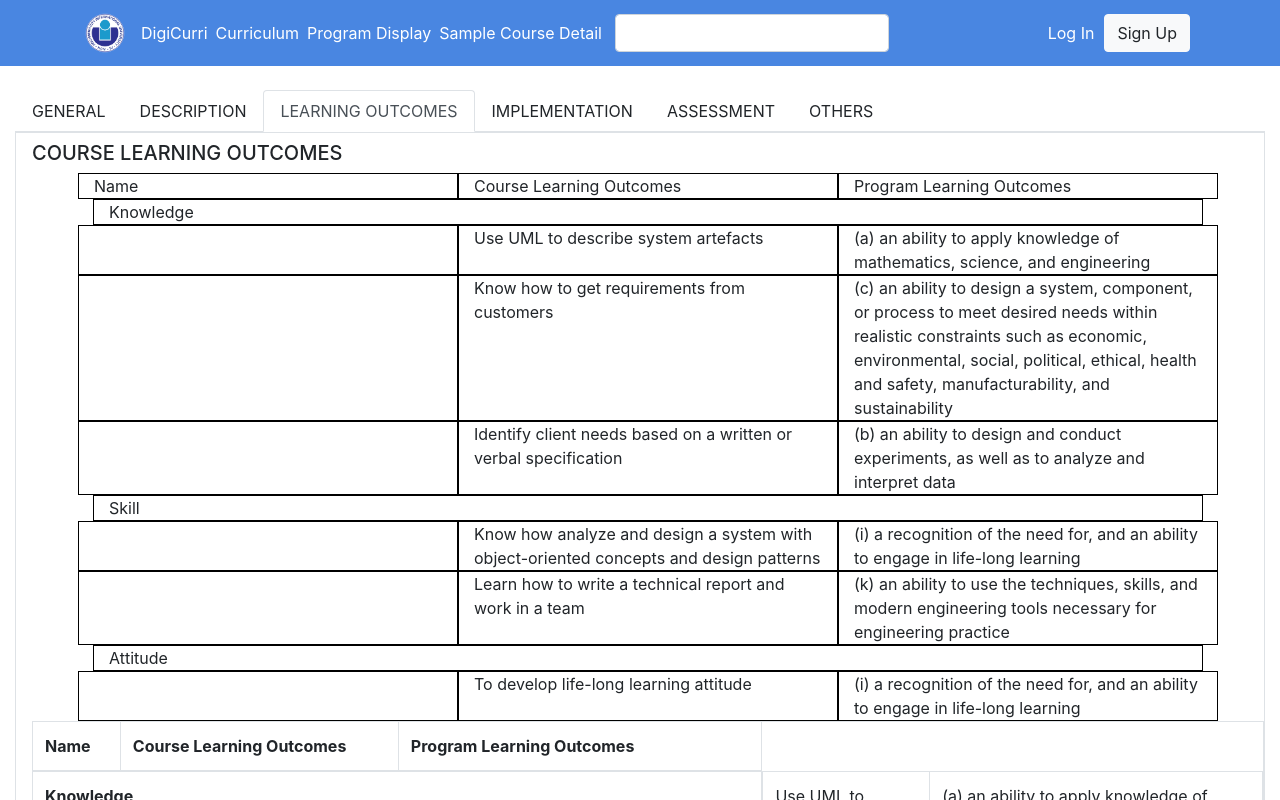
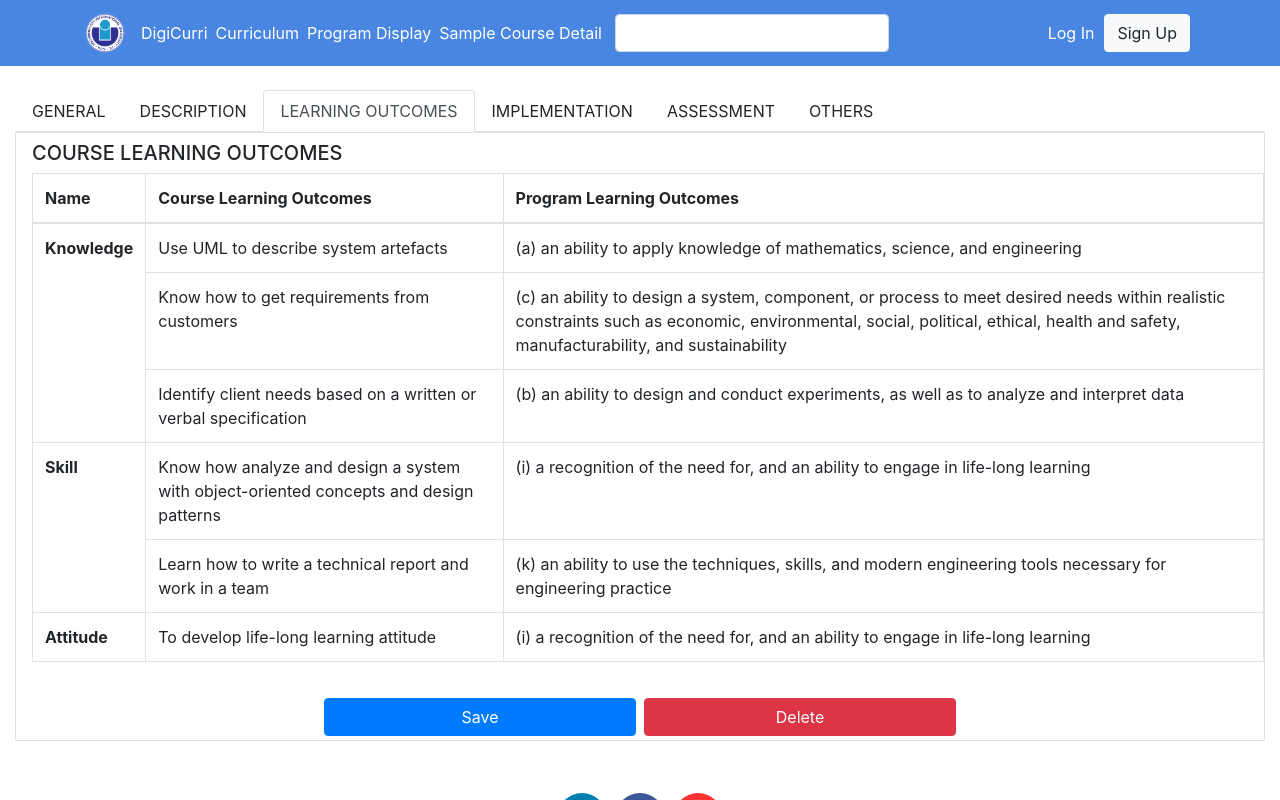
Before and after one commit to hcmiu-se-club-2019/digi-curriculum, a React (Create React App) app: page /course/IT090IU in a window 1280 px wide. Shown: the top 800 px of the page. Built offline with nearby package versions, Linux system fonts and the light colour scheme.

Commit message:
Fix table of outcome
yeahhhhh

```diff
--- a/src/components/courseDetail/courseTabs/CourseOutcomeTab.jsx
+++ b/src/components/courseDetail/courseTabs/CourseOutcomeTab.jsx
@@ -1,13 +1,9 @@
-import React, { Component } from "react";
+import React, { Component, Fragment } from "react";
 import { Table } from "reactstrap";
 // import { Field } from 'formik';
 
 // import FormModal from '../../common/FormModal'
 // import Input from '../../common/FormModal/Input'
-
-const borderStyle = {
-  border: '1px solid black'
-}
 
 const TabForm = (props) => {
   const { values } = props;
@@ -19,36 +15,6 @@ const TabForm = (props) => {
             <h5>COURSE LEARNING OUTCOMES</h5>
           </div>
           <div className="course-detail-fields">
-            <div class="container">
-              <div class="row">
-                <div class="col-sm" style={borderStyle}>
-                  Name
-                </div>
-                <div class="col-sm" style={borderStyle}>
-                  Course Learning Outcomes
-                </div>
-                <div class="col-sm" style={borderStyle}>
-                  Program Learning Outcomes
-                </div>
-              </div>
-              {
-                typeof values.outcomes === 'object' ? values.outcomes.map(outcome =>
-                  <div class=''>
-                    <div class='col-sm' style={borderStyle}>{outcome.name}</div>
-                    {
-                    typeof outcome.outs === 'object' ? outcome.outs.map(out =>
-                      <div class='row'>
-                        <div class='col-sm' style={borderStyle}></div>
-                        <div class='col-sm' style={borderStyle}>{out.courseOut}</div>
-                        <div class='col-sm' style={borderStyle}>{out.programOut}</div>
-                      </div>
-                    ) : null
-                  }
-                  </div>
-
-                ) : null
-              }
-            </div>
             <Table bordered>
               <thead>
                 <tr>
@@ -58,17 +24,25 @@ const TabForm = (props) => {
                 </tr>
               </thead>
               <tbody>
-                {typeof values.outcomes === 'object' ? values.outcomes.map(outcome =>
-                  <tr>
-                    <th colSpan={outcome.outs.length}>{outcome.name}</th>
-                    {typeof outcome.outs === 'object' ? outcome.outs.map(out =>
+                {
+                  typeof values.outcomes === 'object' ? values.outcomes.map(outcome =>
+                    <Fragment>
                       <tr>
-                        <td>{out.courseOut}</td>
-                        <td>{out.programOut}</td>
+                        <th rowSpan={outcome.outs.length}>{outcome.name}</th>
+                        <td>{outcome.outs[0].courseOut}</td>
+                        <td>{outcome.outs[0].programOut}</td>
                       </tr>
-                    ) : null}
-                  </tr>
-                ) : null}
+                      {
+                        typeof outcome.outs === 'object' ? outcome.outs.slice(1, outcome.outs.length).map(out =>
+                          <tr>
+                            <td>{out.courseOut}</td>
+                            <td>{out.programOut}</td>
+                          </tr>
+                        ) : null
+                      }
+                    </Fragment>
+                  ) : null
+                }
               </tbody>
             </Table>
 
```
